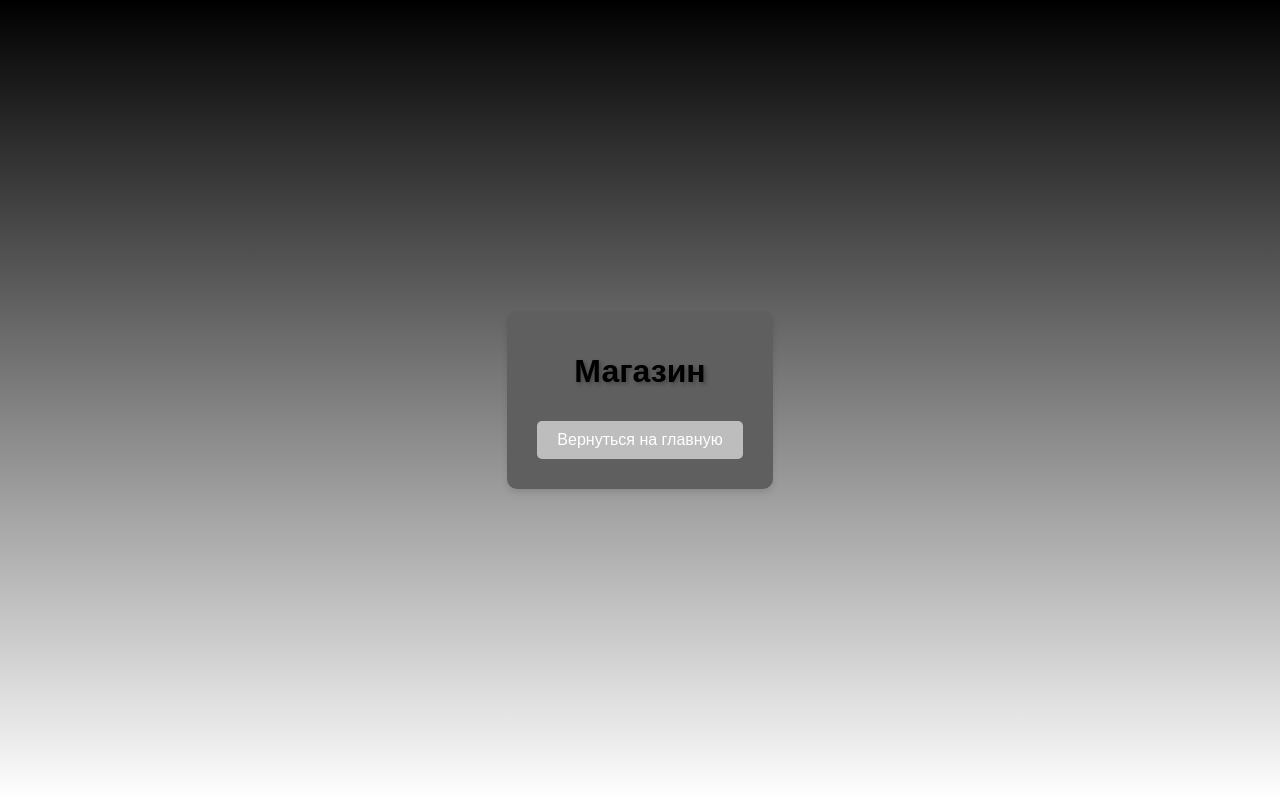
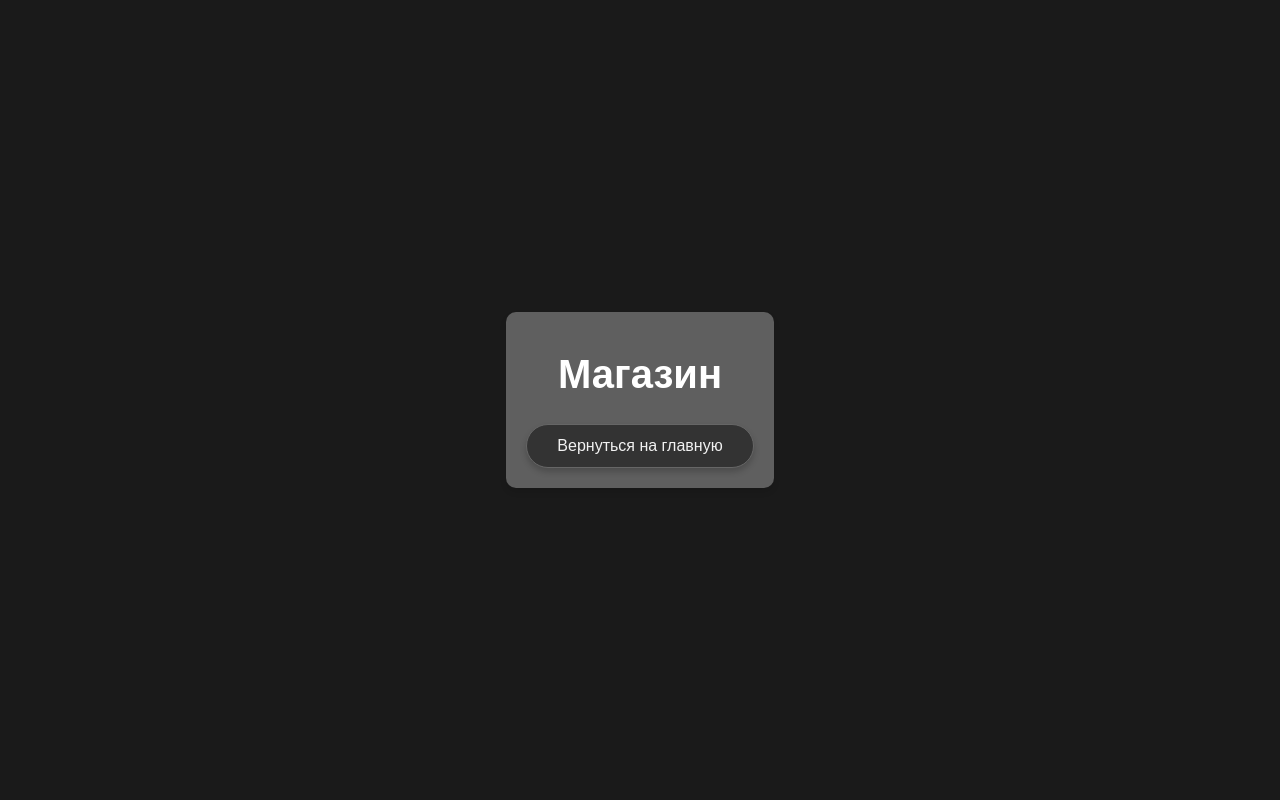
Before and after one commit to PrimalSt/bot2, a Python web app: template templates/shop.html in a window 1280 px wide. Run offline with Jinja, Linux system fonts and the light colour scheme; the template is opened without the code that fills it, so the values that code supplies are empty; some libraries are stand-ins or nearby versions.

Commit message:
Add files via upload

```diff
--- a/static/css/styles.css
+++ b/static/css/styles.css
@@ -1,14 +1,15 @@
 body {
-  font-family: Arial, sans-serif;
-  background: linear-gradient(to bottom, #000000, #ffffff);
   margin: 0;
   padding: 0;
+  font-family: Arial, sans-serif;
+  background: #1a1a1a; /* Темный фон */
+  color: #f2f2f2;      /* Светлый текст */
   display: flex;
   justify-content: center;
   align-items: center;
-  height: 100vh;
+  min-height: 100vh;
+  text-align: center;
 }
-
 .container {
   max-width: 600px;
   text-align: center;
@@ -18,12 +19,12 @@ body {
   box-shadow: 0px 4px 6px rgba(0, 0, 0, 0.1);
 }
 
+
 h1 {
-  font-size: 2rem;
-  color: #000000;
-  text-shadow: 2px 2px 4px rgba(0, 0, 0, 0.3);
+  margin-top: 20px; /* Отступ для видимости заголовка */
+  font-size: 2.5rem;
+  color: #ffffff; /* Белый цвет для заголовка */
 }
-
 h2 {
   font-size: 1rem;
   color: #0c3636ef;
@@ -55,15 +56,15 @@ h2 {
   box-shadow: 0px 0px 10px 5px rgba(255, 0, 0, 0.699);
 }
 button {
-  margin: 10px;
-  padding: 10px 20px;
+  padding: 12px 30px;
   font-size: 1rem;
-  border: none;
-  border-radius: 5px;
-  background-color: #bdbdbd;
-  color: rgb(255, 255, 255);
+  background: #333;  /* Темно-серый цвет */
+  color: #f2f2f2;    /* Светлый цвет текста */
+  border: 1px solid #666;
+  border-radius: 25px;
   cursor: pointer;
-  transition: background-color 0.3s;
+  box-shadow: 0px 4px 6px rgba(0, 0, 0, 0.2);
+  transition: all 0.3s ease;
 }
 .slot.winning {
   background-color: gold;
--- a/templates/index.html
+++ b/templates/index.html
@@ -22,6 +22,7 @@
     <input id="bet-amount" type="number" placeholder="Введите ставку" min="1">
     <button id="slots">Играть в слоты</button>
     <p id="result"></p>
+    <p id="notification"></p>
     <button id="daily-bonus">Получить ежедневный бонус</button>
     <p id="bonus-message"></p>
     <button onclick="location.href='templates/shop'" class="shop-button">Перейти в магазин 🛍️</button>
```
Also changed, not shown: other parts of static/css/styles.css (+28 -3 lines), static/js/app.js (+13 -4 lines).
